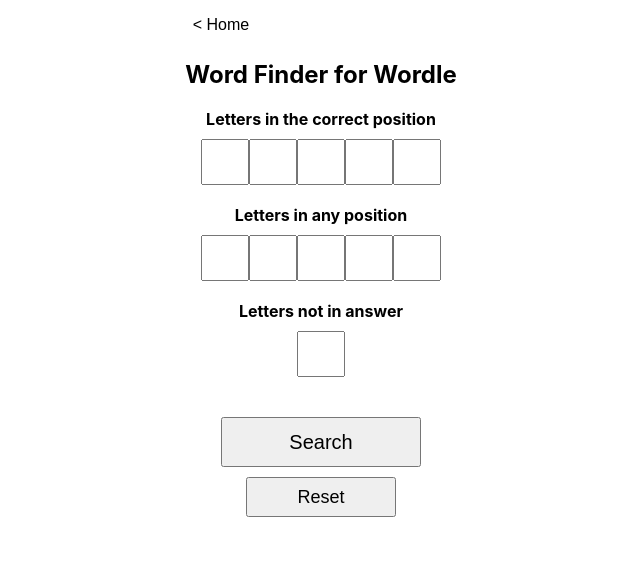
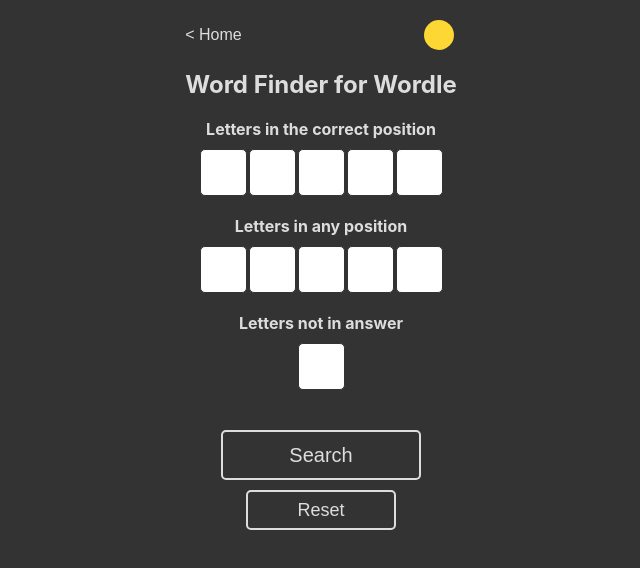
Before and after one commit to joshuajhindley/word-finder, a React (Create React App) app: page / in a window 1280 px wide. Shown: the top 568 px of the page, without its empty margins (319-959 px from the left). Built offline with nearby package versions, Linux system fonts and the light colour scheme.

Commit message:
Implement dark mode and Sass

```diff
--- a/public/index.html
+++ b/public/index.html
@@ -12,6 +12,16 @@
     <link rel="apple-touch-icon" href="%PUBLIC_URL%/favicon.ico" />
     <link rel="manifest" href="%PUBLIC_URL%/manifest.json" />
     <title>Word Finder for Wordle</title>
+    <!-- Global site tag (gtag.js) - Google Analytics -->
+    <script async src="https://www.googletagmanager.com/gtag/js?id=G-E0J9QM5K43"></script>
+    <script>
+      window.dataLayer = window.dataLayer || []
+      function gtag() {
+        dataLayer.push(arguments)
+      }
+      gtag('js', new Date())
+      gtag('config', 'G-E0J9QM5K43')
+    </script>
     <script
       async
       src="https://pagead2.googlesyndication.com/pagead/js/adsbygoogle.js?client=ca-pub-5414508443831317"
--- a/src/App.css
+++ /dev/null
@@ -1,61 +0,0 @@
-.App {
-  text-align: center;
-}
-
-.header {
-  height: 50px;
-  align-content: center;
-  justify-content: center;
-  display: flex;
-}
-
-.header a {
-  margin-left: -200px;
-}
-
-.header button {
-  background-color: white;
-  border: 0;
-  font-size: 16px;
-  margin-top: 0;
-  width: 100px;
-}
-
-.results {
-  margin-top: 40px;
-  margin-bottom: 25px;
-}
-
-.matches {
-  margin-bottom: 10px;
-}
-
-h2 {
-  margin-top: 10px;
-}
-
-h4 {
-  margin: 20px auto 10px;
-}
-
-input {
-  width: 40px;
-  height: 40px;
-  font-size: 24px;
-  text-align: center;
-}
-
-button {
-  cursor: pointer;
-  font-size: 20px;
-  margin-top: 40px;
-  height: 50px;
-  width: 200px;
-}
-
-.reset-button {
-  margin-top: 10px;
-  height: 40px;
-  width: 150px;
-  font-size: 18px;
-}
--- /dev/null
+++ b/src/App.scss
@@ -0,0 +1,130 @@
+$light-color: #ddd;
+$dark-color: #333;
+
+.root {
+  height: 100vh;
+  margin-top: 50px;
+}
+
+.app {
+  background-color: $light-color;
+  min-height: 100vh;
+  overflow: auto;
+
+  &.dark {
+    background-color: $dark-color;
+    color: $light-color;
+
+    button {
+      background-color: $dark-color !important;
+      color: $light-color;
+    }
+
+    .body .search {
+      button {
+        border: 2px solid $light-color;
+        background-color: $light-color;
+      }
+      input {
+        border-color: $dark-color;
+      }
+    }
+  }
+
+  .header {
+    height: 50px;
+    align-content: center;
+    justify-content: center;
+    display: flex;
+    flex: 1;
+
+    a {
+      margin-left: -10px;
+      margin-top: 20px;
+
+      button {
+        cursor: pointer;
+        background-color: $light-color;
+        border: 0;
+        font-size: 16px;
+        height: 30px;
+        width: 70px;
+      }
+    }
+
+    .color {
+      box-shadow: inset 7px -4px 0 1px $dark-color;
+      border-radius: 50%;
+      cursor: pointer;
+      width: 30px;
+      height: 30px;
+      margin-left: 175px;
+      margin-top: 20px;
+
+      &.dark {
+        box-shadow: none;
+        background-color: #fdd835;
+      }
+    }
+  }
+
+  .body {
+    text-align: center;
+
+    .search {
+      h2 {
+        margin-top: 20px;
+      }
+
+      h4 {
+        margin: 20px auto 10px;
+      }
+
+      input {
+        width: 45px;
+        height: 45px;
+        font-size: 26px;
+        text-align: center;
+        padding: 0;
+        margin-left: 1px;
+        margin-right: 1px;
+        border-radius: 5px;
+        border: 1px solid;
+        background-color: white;
+
+        &:focus {
+          @media screen and (min-width: 768px) {
+            outline: none;
+          }
+        }
+      }
+
+      button {
+        border: 2px solid $dark-color;
+        background-color: $light-color;
+        border-radius: 5px;
+        cursor: pointer;
+        font-size: 20px;
+        margin-top: 40px;
+        height: 50px;
+        width: 200px;
+      }
+
+      .reset-button {
+        margin-top: 10px;
+        height: 40px;
+        width: 150px;
+        font-size: 18px;
+      }
+    }
+
+    .results {
+      margin-top: 40px;
+      margin-bottom: 25px;
+
+      .matches {
+        margin-bottom: 10px;
+      }
+    }
+  }
+}
--- a/src/App.tsx
+++ b/src/App.tsx
@@ -1,15 +1,18 @@
 import React, { createRef, SyntheticEvent } from 'react'
-import './App.css'
+import './App.scss'
 import { Field, Form, FormRenderProps } from 'react-final-form'
 import pluralize from 'pluralize'
 import * as actions from './actions'
 import { connect } from 'react-redux'
+import classNames from 'classnames'
 
 interface IAppProps {
+  invertColorMode: Function
   findResults: Function
   resetResults: Function
   results: Array<string>
   isFresh: boolean
+  darkMode: boolean
 }
 
 interface IAppState {}
@@ -140,6 +143,11 @@
     this.incorrect.current[this.notBoxes - 1].blur()
   }
 
+  handleColorChange = () => {
+    const { invertColorMode } = this.props
+    invertColorMode()
+  }
+
   getNumberOfResults = () => {
     const { results } = this.props
 
@@ -162,9 +170,13 @@
   }
 
   render() {
-    const { results, isFresh } = this.props
+    const { results, isFresh, darkMode } = this.props
 
-    // TODO add dark mode
+    const colorDiv = classNames({
+      dark: darkMode
+    })
+
+    // TODO add help (?) button - how to use
     // TODO add tests
     // TODO update package.json
     // - remove unused dependencies
@@ -172,13 +184,14 @@
     // TODO update README.md
 
     return (
-      <>
+      <div className={`app ${colorDiv}`}>
         <div className='header'>
-          <a href='/'>
-            <button>{'< Home'}</button>
+          <a href='/' tabIndex={-1}>
+            <button tabIndex={-1}>{'< Home'}</button>
           </a>
+          <div className={`color ${colorDiv}`} onClick={this.handleColorChange} tabIndex={1} />
         </div>
-        <div className='App'>
+        <div className='body'>
           <div className='search'>
             <Form onSubmit={this.handleSubmit}>
               {props => (
@@ -249,7 +262,7 @@
             ))}
           </div>
         </div>
-      </>
+      </div>
     )
   }
 }
@@ -257,6 +270,7 @@
 const { actionTypes, ...action } = actions
 const mapStateToProps = (state: any) => {
   return {
+    darkMode: state.darkMode,
     isFresh: state.isFresh,
     results: state.results
   }
--- a/src/actions/index.js
+++ b/src/actions/index.js
@@ -1,13 +1,20 @@
 export const actionTypes = {
   FIND_RESULTS: 'FIND_RESULTS',
   UPDATE_RESULTS: 'UPDATE_RESULTS',
-  RESET_RESULTS: 'RESET_RESULTS'
+  RESET_RESULTS: 'RESET_RESULTS',
+  INVERT_COLOR_MODE: 'INVERT_COLOR_MODE'
 }
 
 export const findResults = values => {
   return {
     type: actionTypes.FIND_RESULTS,
     values
+  }
+}
+
+export const invertColorMode = () => {
+  return {
+    type: actionTypes.INVERT_COLOR_MODE
   }
 }
 
--- a/src/index.css
+++ /dev/null
@@ -1,13 +0,0 @@
-body {
-  margin: 0;
-  font-family: -apple-system, BlinkMacSystemFont, 'Segoe UI', 'Roboto', 'Oxygen',
-    'Ubuntu', 'Cantarell', 'Fira Sans', 'Droid Sans', 'Helvetica Neue',
-    sans-serif;
-  -webkit-font-smoothing: antialiased;
-  -moz-osx-font-smoothing: grayscale;
-}
-
-code {
-  font-family: source-code-pro, Menlo, Monaco, Consolas, 'Courier New',
-    monospace;
-}
--- /dev/null
+++ b/src/index.scss
@@ -0,0 +1,7 @@
+body {
+  margin: 0;
+  font-family: -apple-system, BlinkMacSystemFont, 'Segoe UI', 'Roboto', 'Oxygen', 'Ubuntu', 'Cantarell', 'Fira Sans',
+    'Droid Sans', 'Helvetica Neue', sans-serif;
+  -webkit-font-smoothing: antialiased;
+  -moz-osx-font-smoothing: grayscale;
+}
--- a/src/index.tsx
+++ b/src/index.tsx
@@ -2,7 +2,7 @@
 import 'react-app-polyfill/stable'
 import React from 'react'
 import ReactDOM from 'react-dom'
-import './index.css'
+import './index.scss'
 import App from './App'
 import reportWebVitals from './reportWebVitals'
 import createStore from './store'
--- a/src/reducers/index.js
+++ b/src/reducers/index.js
@@ -23,7 +23,17 @@
   }
 }
 
+const darkMode = (state = true, action) => {
+  switch (action.type) {
+    case actionTypes.INVERT_COLOR_MODE:
+      return !state
+    default:
+      return state
+  }
+}
+
 const reducers = {
+  darkMode,
   isFresh,
   results
 }
```
Also changed, not shown: package.json (+6 -3 lines), 1 other file (tests, documents, lock files or other folders).
